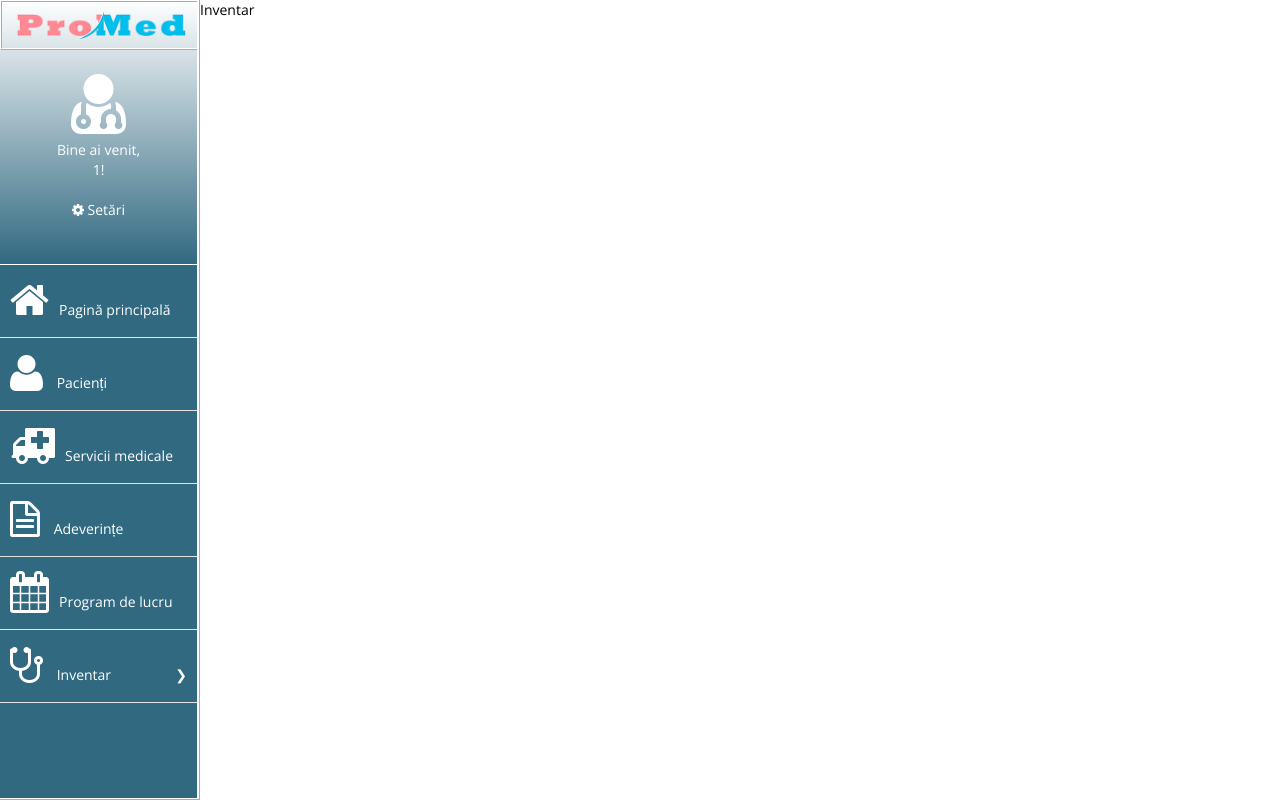
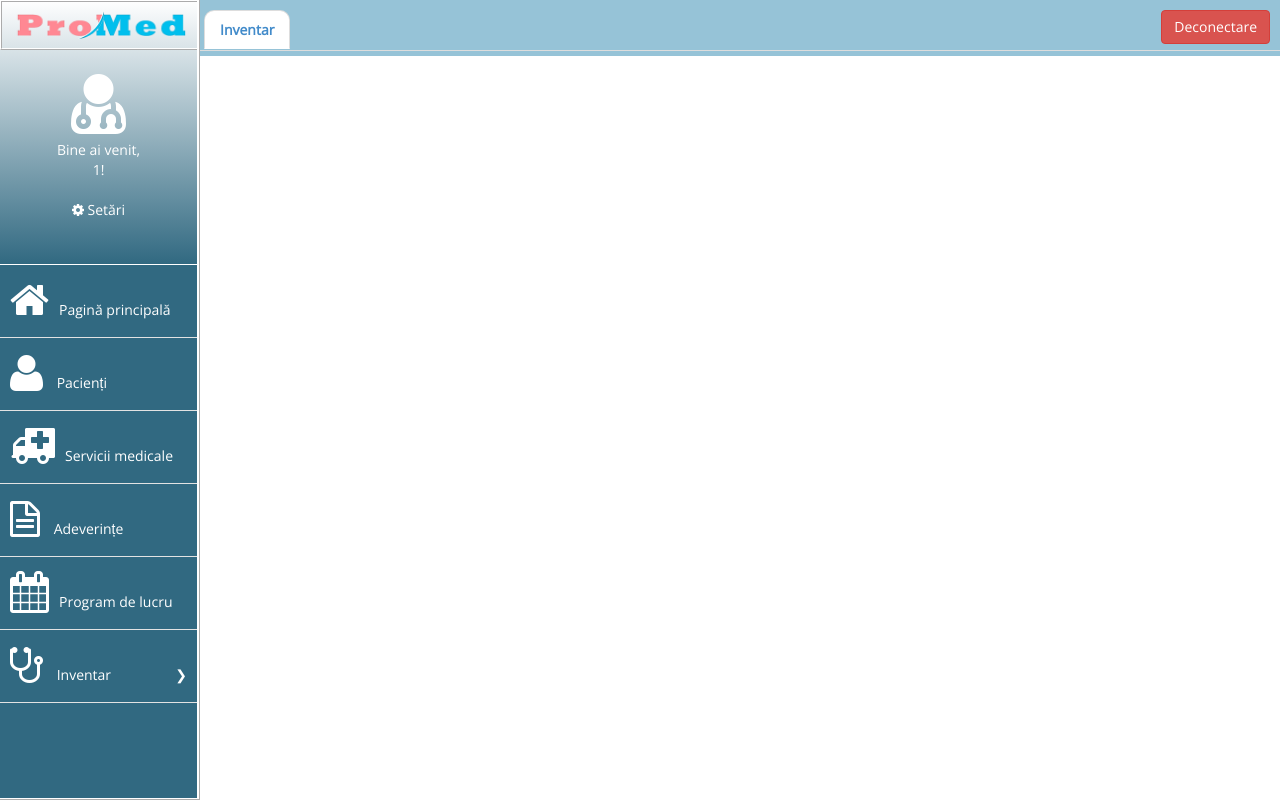
Before and after one commit to voiebuna11/PROMed, a PHP site: page /inventar/inventar.php in a window 1280 px wide. Run offline with PHP 8.4, Linux system fonts and the light colour scheme; the visitor is signed in with stand-in values (Sample User, id 1).

Commit message:
Add files via upload

```diff
--- a/www/bootstrap/assets/js/myjs.js
+++ b/www/bootstrap/assets/js/myjs.js
@@ -434,6 +434,7 @@ function lanseaza_modal_creare_programare(){
 	$("#creeaza_programare_modal").modal();
 }
 function adauga_programare(){
+	$("#errorlog").css("color", "red");
 	var regex_nr = /^\d+$/;
 	data_p = $("#data_p").val();
 	CNP = $("#CNP_pacient").val();
@@ -450,6 +451,11 @@ function adauga_programare(){
            data: {data_p: data_p, CNP: CNP, ora_p: ora_p, nume_p: nume_p, ora: ora},
            dataType:"text",
            success:function(data){
+           		if(data == "1"){
+           			$("#errorlog").css("color", "green");
+           			document.getElementById("errorlog").innerHTML = 'Programare salvată cu succes.';
+           			return 0;
+           		}
            		document.getElementById("errorlog").innerHTML = data;
            }
 	});
@@ -489,6 +495,9 @@ function incarca_programari(){
 				else{
 					ora = ora + 'am';
 				}
+				if(v[2].substring(0, 2) == 12){
+					ora = ora.replace("am", "pm");
+				}
 				nume = v[3];
            		$(id).append('<div class="programare"><span class="dot dot-'+ culoare +'"><i class="fa fa-circle"></i></span>'+ ora +' - <div class="nume">'+ nume +'</div><a class="anulare" onclick="anuleaza_programarea('+ id_p +')"><i class="fa fa-times"></i></a></div>');
            		$('.casuta_programare > .programare').fadeIn("slow");
--- a/www/inventar/inventar.php
+++ b/www/inventar/inventar.php
@@ -17,7 +17,19 @@ $(document).ready(function(){
 </script>
 </head>
 <body>
-	<?php include("../meniu.php");?>
-   <div class="sheet">Inventar</div>
+<?php include("../meniu.php");?>
+<div class="sheet">
+
+<div class="panel-body">
+	<ul class="nav nav-tabs">
+    	<li class="active"><a href="#inventar" name="Inventar" data-toggle="tab">Inventar</a></li>
+        <a class="btn btn-danger" href="../logout.php" id="logout">Deconectare</a>
+	</ul>
+</div>
+<div class="tab-content">
+ 	<div class="tab-pane fade" id="Inventar"></div>
+</div>
+</div>
+
 </body>
 </html>
--- a/www/program/program.php
+++ b/www/program/program.php
@@ -157,7 +157,7 @@ $(document).ready(function(){
     </div>
     <p class="form-group help-block">*Apasă pe săgeata din dreapta. AM/PM - inainte/după amiază.</p>
     <div class="form-group input-group">
-    	<span class="input-group-addon">Sex</span>
+    	<span class="input-group-addon">Tip</span>
         <select class="form-control modal_edit" id="nume_p">
             <option>Consultație</option>
             <option>Imunizare</option>
--- a/www/scripts/adaugare_programare.php
+++ b/www/scripts/adaugare_programare.php
@@ -17,12 +17,13 @@ if(isset($_POST['data_p']) && isset($_POST['CNP'])&& isset($_POST['ora_p']) && i
 	if($nr >= 4){
 		die('Numărul maxim de programări pe oră a fost atins.');
 	}
+	if(verifica2($conn, 'programari', 'ora_p', $ora_p, 'data_p', $data_p) == 1) die("Există deja o programare la această oră.");
 	if(verifica($conn, 'pacienti', 'CNP', $CNP) != 1) die("CNP-ul nu este înregistrat în baza de date.");
 	//tipar valori $valori ="'".$exemplu."' , '".$exemplu."', '".$exemplu."'";
 	$valori ="'".$data_p."' , '".$ora_p."', '".$CNP."' , '".$nume_p."'";
 	$campuri = 'data_p, ora_p, cnp_pacient, nume_p';
 	if(inserare($conn, 'programari', $campuri, $valori) == 1){
-		die("Programare salvată cu succes.");
+		die("1");
 	}
 }
 echo 'Datele nu au fost înregistrate.';
--- a/www/scripts/preluare_programari.php
+++ b/www/scripts/preluare_programari.php
@@ -4,7 +4,7 @@ include("../functii.php");
 
 if(isset($_POST['data_p'])){
 	$data_p = $_POST['data_p'];
-	$sql ="SELECT * FROM programari WHERE data_p ='".$data_p."'";
+	$sql ="SELECT * FROM programari WHERE data_p ='".$data_p."' ORDER BY ora_p ASC";
 	$result = $conn->query($sql);
 	$data = '';
 foreach($result as $row)
```
Also changed, not shown: www/promed.db.
